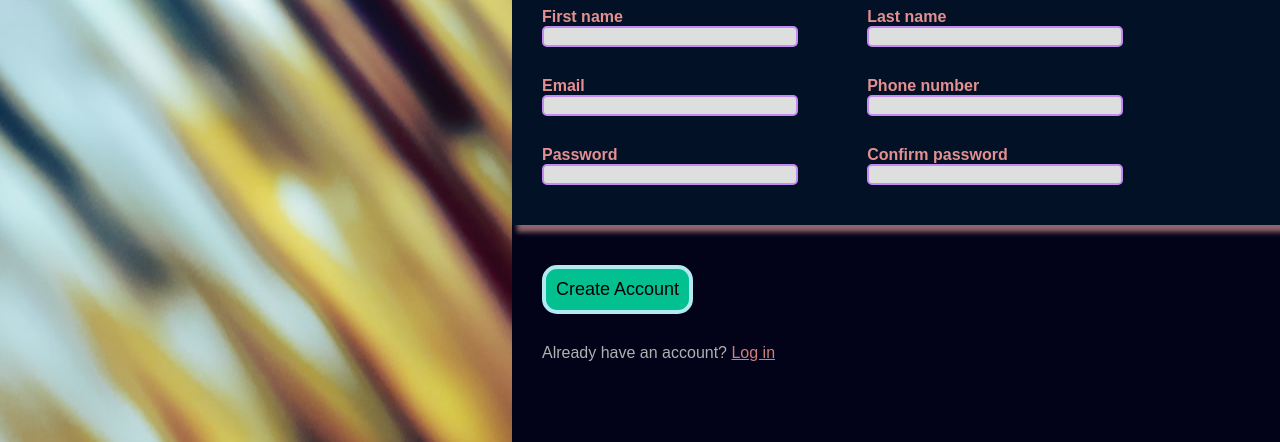
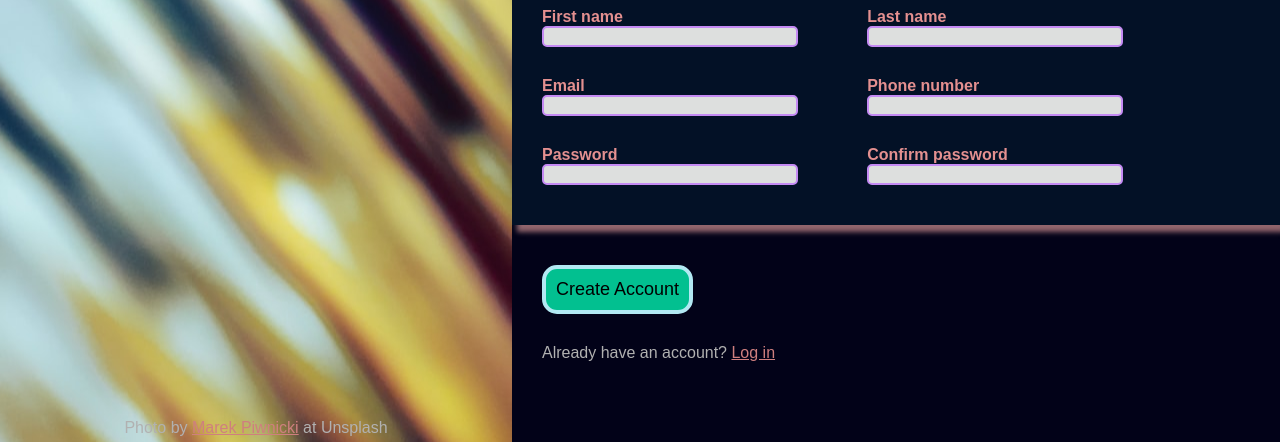
Before and after one commit to mikoppi/Sign-up-form, a plain HTML site: page index.html in a window 1280 px wide. Shown: the part 358-800 px from the top of the page. Drawn offline with Linux system fonts and the light colour scheme.

Commit message:
Add picture credit

```diff
--- a/index.html
+++ b/index.html
@@ -13,6 +13,8 @@
             <div class="logo">
                 <img src="./pictures/odin-lined.png" alt="logo" class="logo-image">
             <h1 class="logo-text">ODIN</h1>
+            <div class="credit">Photo by <a href="https://unsplash.com/photos/uHHkGWr-qh4">Marek Piwnicki</a> at Unsplash
+            </div>
         </div>
 
         </div>
--- a/style.css
+++ b/style.css
@@ -118,3 +118,7 @@ input:focus {
 a {
     color: rgb(207, 127, 127);
 }
+.credit {
+    position: fixed;
+    bottom: 5px;
+}
```
